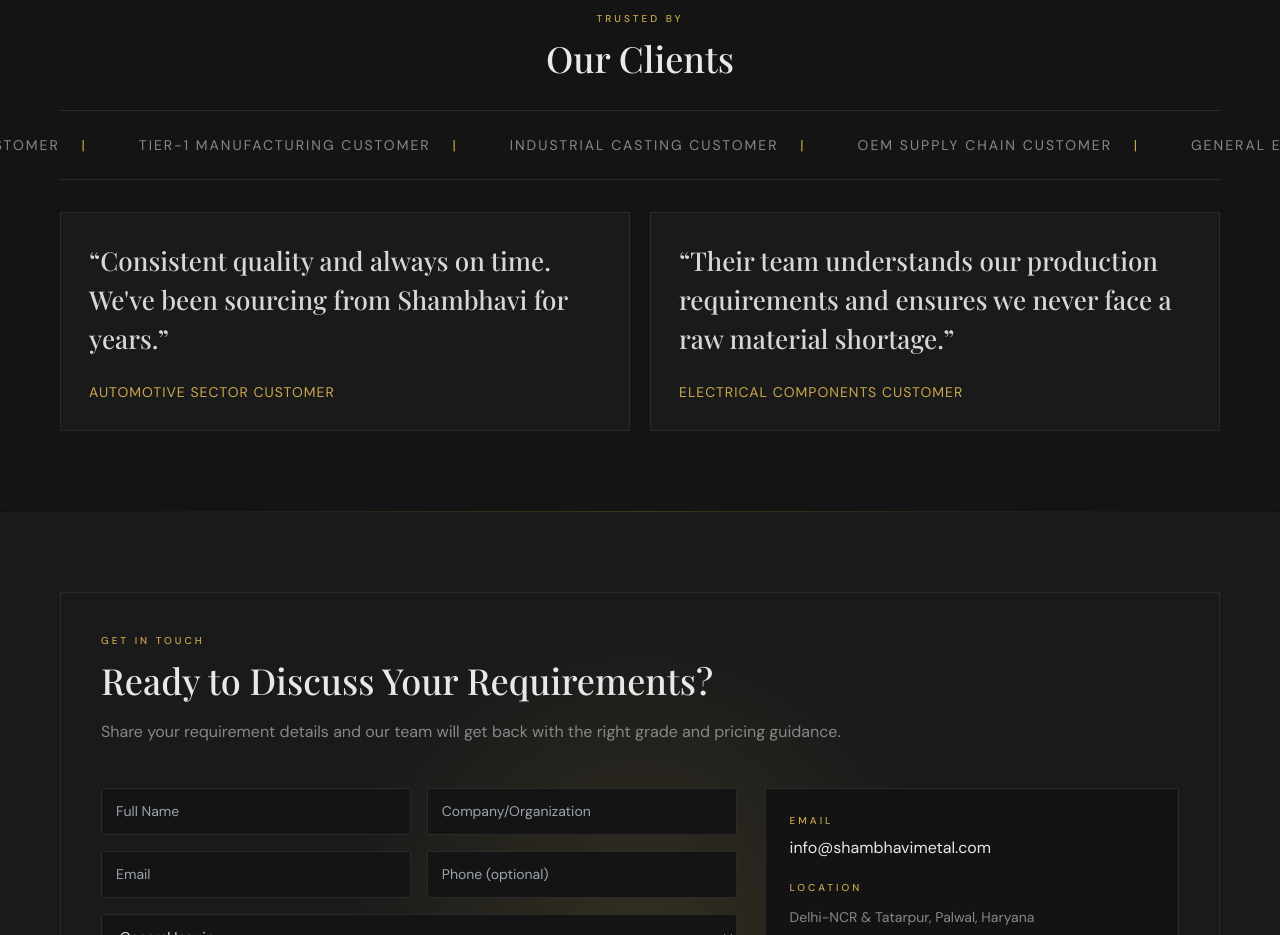
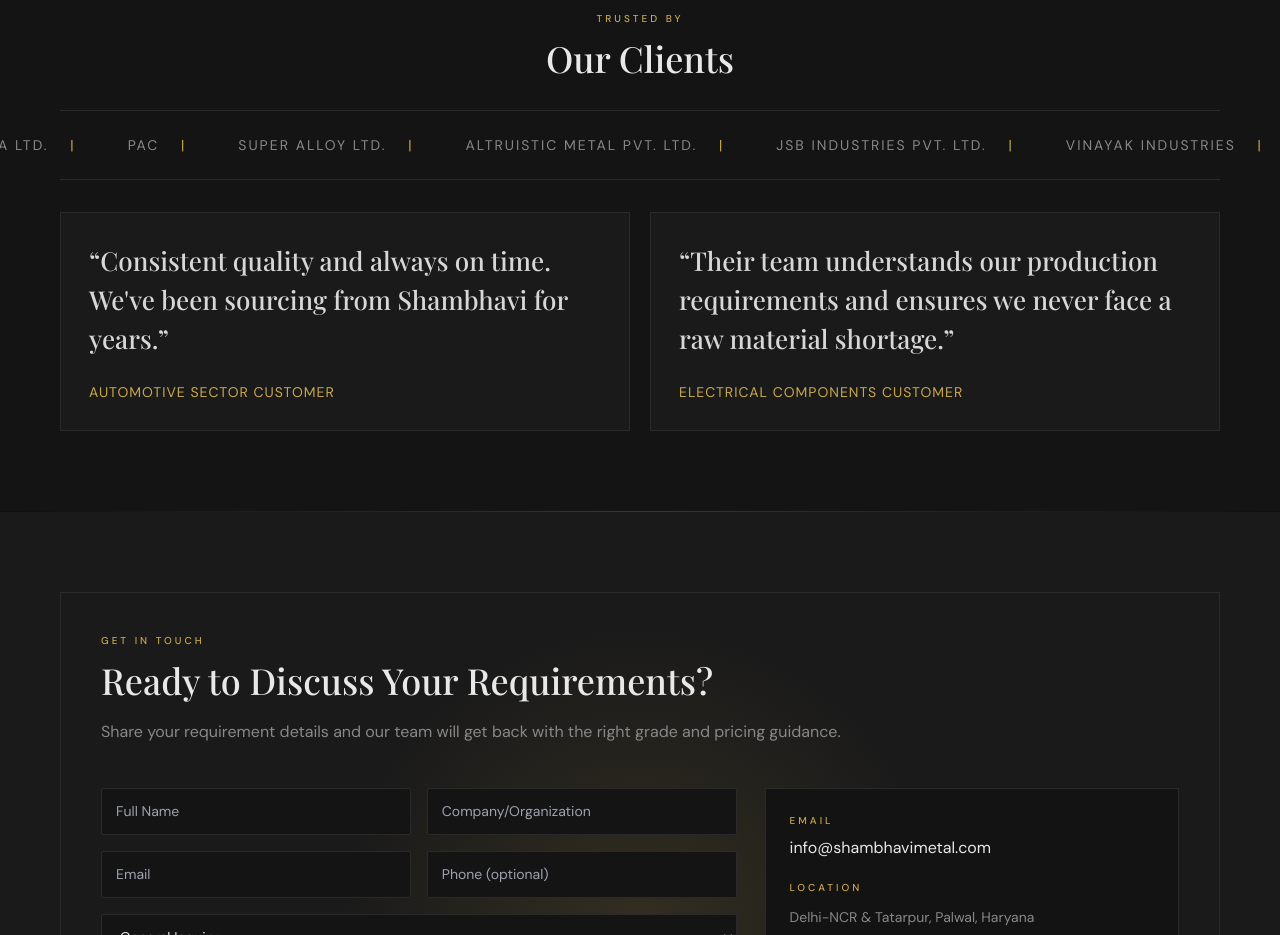
Before and after one commit to SamirTushar/shambhavi_metal, a Next.js app: page / in a window 1280 px wide. Shown: the part 5260-6195 px from the top of the page. Built offline with nearby package versions, Linux system fonts and the light colour scheme.

Commit message:
Restore real client names in home marquee

```diff
--- a/app/page.tsx
+++ b/app/page.tsx
@@ -87,14 +87,14 @@
 ]
 
 const customers = [
-  'Automotive Sector Customer',
-  'Electrical Components Customer',
-  'Tier-1 Manufacturing Customer',
-  'Industrial Casting Customer',
-  'OEM Supply Chain Customer',
-  'General Engineering Customer',
-  'Regional Manufacturing Partner',
-  'Long-Term Production Client'
+  'Oswal Auto Tech',
+  'Super Auto India Ltd.',
+  'PAC',
+  'Super Alloy Ltd.',
+  'Altruistic Metal Pvt. Ltd.',
+  'JSB Industries Pvt. Ltd.',
+  'Vinayak Industries',
+  'Mittalu Pvt. Ltd.'
 ]
 
 const leaders = [
```
